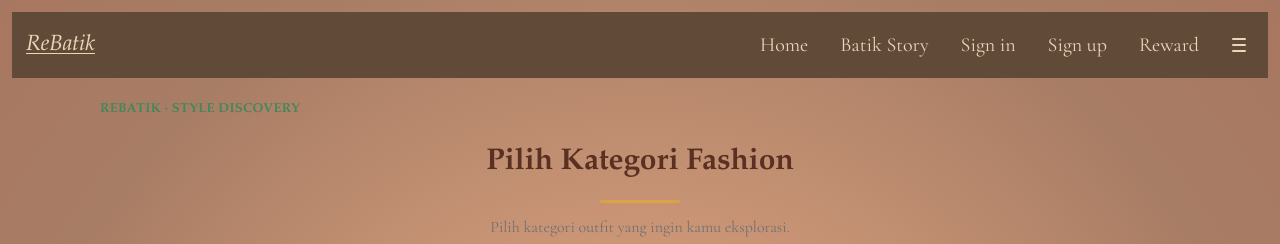
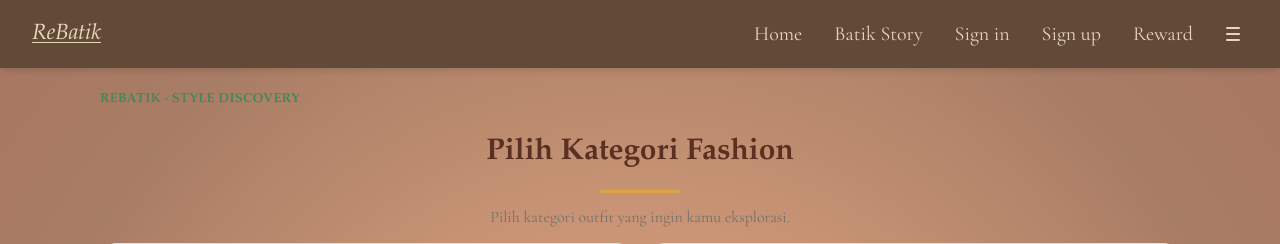
Before and after one commit to pbp-kelas-d-kelompok1-ReBatik/ReBatik, a Django app: page /batik_custom/ in a window 1280 px wide. Shown: the top 244 px of the page. Run offline with Django 5.2, Linux system fonts and the light colour scheme; style sheets or scripts are compiled from the project's sources.

Commit message:
merapikan navbar

```diff
--- a/static/css/style.css
+++ b/static/css/style.css
@@ -1,4 +1,3 @@
-/* Plus Jakarta Sans Bold — SIL Open Font License 1.1. */
 @font-face {
     font-family: "Plus Jakarta Sans";
     src: url("../font/PlusJakartaSans-Bold.woff2") format("woff2");
@@ -75,10 +74,8 @@ body {
         min-height: 100vh;
         display: flex;
         flex-direction: column;
-
         font-family: "Garamond", Georgia, "Times New Roman", serif;
         color: var(--cream);
-
         background: radial-gradient(circle at 50% 50%,
                 #EEAF87 0%,
                 #A87D65 75%,
@@ -100,12 +97,10 @@ button:focus-visible {
     .bg {
         min-height: 100vh;
         width: 100%;
-
         background: radial-gradient(circle at 50% 50%,
                 #EEAF87 0%,
                 #A87D65 75%,
                 #A87761 100%);
-
         background-size: cover;
         background-position: center;
         background-repeat: no-repeat;
@@ -117,64 +112,48 @@ main {
     }
 
     .navbar {
-    width: calc(100% - 24px);
-    min-height: 66px;
-
-    margin: 12px auto 0;
-
+        width: 100%;
+        min-height: 68px;
+        margin: 0;
+        padding: 0 32px;
         display: flex;
         align-items: center;
         justify-content: space-between;
-
-    padding: 0 14px;
-
         background: var(--bar);
         color: var(--cream);
-
+        box-shadow: 0 2px 8px rgba(0, 0, 0, 0.15);
         position: relative;
         z-index: 100;
     }
 
     .logo {
         color: var(--cream);
-
         font-family: "Garamond", Georgia, serif;
-
         font-size: 22px;
         font-style: italic;
         font-weight: normal;
-
         line-height: 1;
-
         text-decoration: underline;
         text-decoration-thickness: 1px;
         text-underline-offset: 3px;
-
         white-space: nowrap;
     }
 
     .nav-links {
         display: flex;
         align-items: center;
-
         gap: 32px;
-
         margin-left: auto;
         margin-right: 25px;
     }
 
     .nav-links a {
         color: var(--cream);
-
         font-family: "Garamond", Georgia, serif;
-
         font-size: 20px;
         font-weight: normal;
-
         text-decoration: none;
-
         white-space: nowrap;
-
         transition: color 0.2s ease;
     }
 
@@ -222,64 +201,43 @@ main {
     .menu-btn {
         width: 30px;
         height: 30px;
-
         display: flex;
         flex-direction: column;
-
         justify-content: center;
         align-items: center;
-
         gap: 4px;
-
         padding: 0;
-
         background: transparent;
         border: none;
-
         cursor: pointer;
     }
 
     .menu-btn span {
         display: block;
-
         width: 14px;
         height: 2px;
-
         background: var(--cream);
-
         border-radius: 2px;
     }
 
     .nav-menu {
         position: absolute;
-
         top: 66px;
         right: 0;
-
         width: 210px;
-
         padding: 10px 0;
-
         background: var(--bar);
-
         border-radius: 0 0 5px 5px;
-
         box-shadow: 0 5px 12px rgba(0, 0, 0, 0.15);
-
         display: none;
     }
 
     .nav-menu a {
         display: block;
-
         padding: 10px 18px;
-
         color: var(--cream);
-
         font-family: "Garamond", Georgia, serif;
-
         font-size: 20px;
-
         text-decoration: none;
     }
 
@@ -310,9 +268,7 @@ main {
 
     .hero {
         min-height: calc(100vh - 100px);
-
         padding: 40px 30px 70px;
-
         display: flex;
         flex-direction: column;
         align-items: center;
@@ -320,54 +276,37 @@ main {
 
     .title {
         margin: 0;
-
         text-align: center;
-
         font-family: "Garamond", Georgia, serif;
-
         font-size: clamp(2rem, 4.5vw, 3rem);
-
         font-style: italic;
         font-weight: 700;
-
         text-transform: uppercase;
-
         color: var(--cream);
-
         text-shadow:
             0 2px 3px rgba(80, 40, 20, 0.35);
     }
 
     h1 {
         font-family: "Garamond", Georgia, serif;
-
         color: var(--brown-dark);
-
         text-align: center;
-
         font-size: 60px;
-
         margin-bottom: 10px;
     }
 
     h1::after {
         content: "";
-
         display: block;
-
         width: 80px;
         height: 3px;
-
         background-color: var(--gold);
-
         margin: 15px auto 0;
-
         border-radius: 10px;
     }
 
+    @keyframes cursorBlink {
 
-
-@keyframes cursorBlink {
         0%,
         100% {
             border-color: transparent;
@@ -377,8 +316,6 @@ h1::after {
             border-color: var(--cream);
         }
     }
-
-
 
     @keyframes cursor {
         50% {
@@ -395,105 +332,73 @@ h1::after {
     .intro {
         width: 100%;
         max-width: 1200px;
-
         display: flex;
         align-items: center;
         justify-content: center;
-
         gap: 50px;
-
         margin: 45px auto 0;
     }
 
     .mascot {
         width: 500px;
         height: auto;
-
         flex-shrink: 0;
     }
 
     .intro-content {
         width: 100%;
         max-width: 750px;
-
         display: flex;
         flex-direction: column;
         align-items: center;
-
         gap: 30px;
     }
 
     .bubble {
         position: relative;
-
         width: 100%;
-
         padding: 30px 45px;
-
         background: var(--bubble);
-
         border-radius: 45px;
-
         text-align: center;
-
         color: #8A4A14;
-
         font-family: "Garamond", Georgia, serif;
-
         font-size: 38px;
         font-style: italic;
         font-weight: 700;
-
         line-height: 1.25;
     }
 
     .bubble::after {
         content: "";
-
         position: absolute;
-
         left: -20px;
         bottom: 20px;
-
         border-style: solid;
-
         border-width: 0 0 30px 30px;
-
-    border-color:
-        transparent transparent var(--bubble) transparent;
+        border-color: transparent transparent var(--bubble) transparent;
     }
 
     .actions {
         width: 210px;
-
         display: flex;
         flex-direction: column;
-
         gap: 18px;
     }
 
     .btn {
         display: block;
-
         width: 100%;
-
         padding: 10px 15px;
-
         background: var(--bubble);
-
         border: 1px solid #BDBDBD;
         border-radius: 4px;
-
         text-align: center;
-
         color: var(--brown);
-
         font-family: "Garamond", Georgia, serif;
-
         font-size: 1.5rem;
         font-style: italic;
         font-weight: 700;
-
         transition: background 0.15s ease;
     }
 
@@ -503,19 +408,12 @@ h1::after {
 
     button {
         font-family: "Garamond", Georgia, serif;
-
         background-color: var(--button);
-
         color: var(--cream-light);
-
         border: 1px solid var(--gold);
-
         border-radius: 20px;
-
         padding: 10px 22px;
-
         cursor: pointer;
-
         transition: all 0.3s ease;
     }
 
@@ -526,13 +424,9 @@ button:hover {
 
     .card {
         background-color: var(--card);
-
         border-radius: 12px;
-
         overflow: hidden;
-
         border: 1px solid var(--border);
-
         transition:
             transform 0.3s ease,
             box-shadow 0.3s ease;
@@ -540,65 +434,46 @@ button:hover {
 
     .card:hover {
         transform: translateY(-5px);
-
         box-shadow:
             0 10px 25px rgba(90, 48, 34, 0.15);
     }
 
     footer {
         width: 100%;
-
         padding: 14px 20px;
-
         background: var(--bar);
-
         color: var(--cream);
-
         text-align: center;
-
         font-family: "Garamond", Georgia, serif;
-
         font-size: 1.05rem;
         font-style: italic;
     }
 
     footer h3 {
         margin: 0;
-
         text-align: center;
-
         font-weight: normal;
     }
 
     .site-footer {
         width: 100%;
-
         min-height: 58px;
         display: flex;
-
         align-items: center;
         justify-content: center;
-
         background: var(--bar);
-
         text-align: center;
     }
 
     .site-footer p {
         width: 100%;
-
         margin: 0;
         padding: 12px 20px;
-
         color: var(--cream);
-
         font-family: "Garamond", Georgia, serif;
-
         font-size: 24px;
         font-style: italic;
-
         line-height: 1.3;
-
         text-align: center;
     }
 
@@ -657,10 +532,7 @@ footer h3 {
     @media (max-width: 720px) {
         .navbar {
             width: calc(100% - 16px);
-        margin-top: 8px;
-
             min-height: 60px;
-
             padding: 0 12px;
         }
 
@@ -671,7 +543,6 @@ footer h3 {
         .nav-menu {
             top: 60px;
             right: 0;
-
             width: 210px;
         }
 
@@ -696,11 +567,8 @@ footer h3 {
         .bubble::after {
             left: 50%;
             bottom: -18px;
-
             margin-left: -14px;
-
             border-width: 20px 14px 0 14px;
-
             border-color:
                 var(--bubble) transparent transparent transparent;
         }
@@ -743,35 +611,26 @@ footer h3 {
     .typing-text {
         width: 100%;
         max-width: 1400px;
-
         margin: 10px auto 0;
         padding: 0 20px;
-
         display: flex;
         justify-content: center;
         align-items: center;
-
         font-family: "Garamond", Georgia, "Times New Roman", serif;
         font-size: 32px;
         line-height: 1.5;
-
         text-align: center;
         color: var(--cream);
     }
 
     .typing-text p {
         position: relative;
-
         width: 100%;
         max-width: 1000px;
-
         margin: 0;
-
         min-height: 1.5em;
-
         white-space: normal;
         overflow-wrap: break-word;
-
         text-shadow:
             0 1px 2px rgba(80, 40, 20, 0.2);
     }
@@ -779,23 +638,18 @@ footer h3 {
     /* Cursor */
     .typing-text p::after {
         content: "";
-
         display: inline-block;
-
         width: 2px;
         height: 0.9em;
-
         margin-left: 6px;
-
         vertical-align: -0.08em;
-
         background-color: var(--cream);
-
         animation: typingCursor 0.7s ease-in-out infinite;
     }
 
     /* Cursor berkedip smooth */
     @keyframes typingCursor {
+
         0%,
         100% {
             opacity: 0;
@@ -808,6 +662,7 @@ footer h3 {
 }
 
 @layer components {
+
     .upcycling-button-dark,
     .upcycling-button-brown {
         display: inline-flex;
@@ -941,19 +796,15 @@ footer h3 {
     }
 }
 
-
-
 /* Latar belakang modal */
 .story-modal {
     display: none;
     position: fixed;
     inset: 0;
     z-index: 3000;
-
     align-items: center;
     justify-content: center;
     padding: 24px;
-
     background: rgba(43, 29, 21, 0.62);
     backdrop-filter: blur(4px);
 }
@@ -968,15 +819,12 @@ footer h3 {
     width: min(900px, 100%);
     max-height: 88vh;
     overflow-y: auto;
-
     padding: 30px;
     border: 1px solid #e5c69b;
     border-radius: 20px;
-
     background: #f8eddf;
     color: #593c2d;
     box-shadow: 0 24px 70px rgba(0, 0, 0, 0.25);
-
     animation: storyAppear 0.25s ease;
 }
 
@@ -985,12 +833,10 @@ footer h3 {
     top: 14px;
     right: 14px;
     z-index: 2;
-
     width: 38px;
     height: 38px;
     border: none;
     border-radius: 50%;
-
     background: #fff5e8;
     color: #593c2d;
     font-size: 27px;
@@ -1007,11 +853,9 @@ footer h3 {
     align-items: center;
     justify-content: space-between;
     width: 100%;
-
     padding: 14px 0;
     border: none;
     border-top: 1px solid #dfcbb6;
-
     background: transparent;
     color: #704a34;
     font: inherit;
@@ -1027,6 +871,7 @@ footer h3 {
         opacity: 0;
         transform: translateY(12px) scale(0.98);
     }
+
     to {
         opacity: 1;
         transform: translateY(0) scale(1);
```
Also changed, not shown: templates/base.html (+3 -25 lines). Lines whose indentation alone changed are shown as unchanged.
